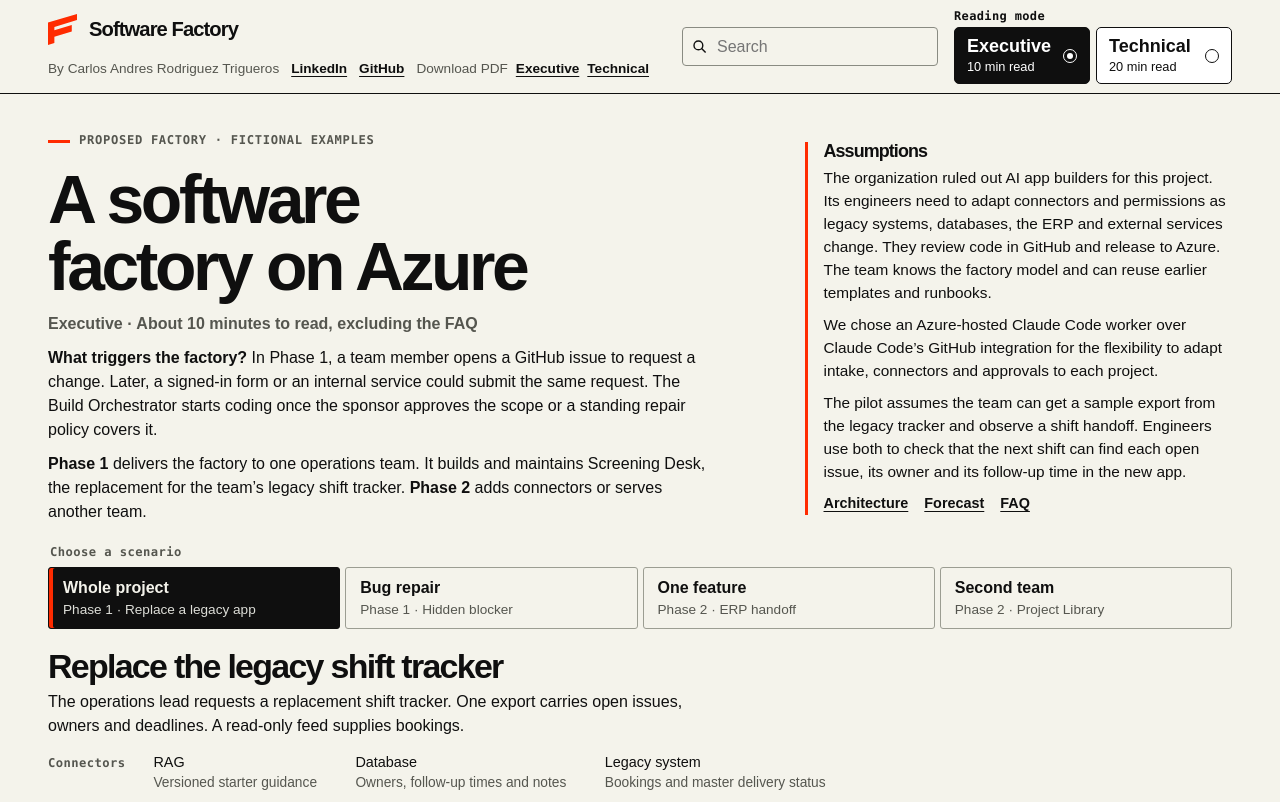
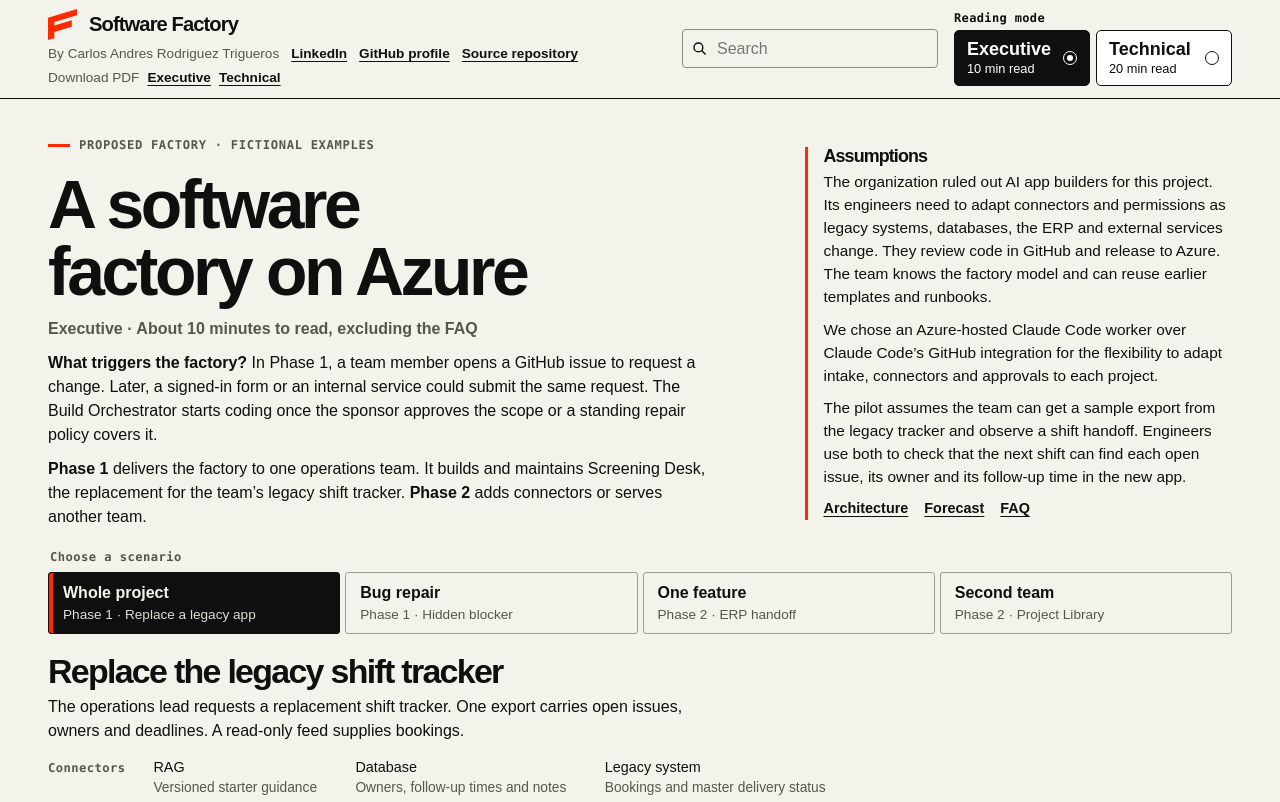
Before and after one commit to carlosan1708/software-factory-proposal, a plain HTML site: page site/index.html in a window 1280 px wide. Shown: the top 802 px of the page. Drawn offline with Linux system fonts and the light colour scheme.

Commit message:
Link the source repository from the presentation header

```diff
--- a/site/index.html
+++ b/site/index.html
@@ -1984,7 +1984,8 @@
           <span>By Carlos Andres Rodriguez Trigueros</span
           ><a rel="me" href="https://www.linkedin.com/in/carlosan1708/"
             >LinkedIn</a
-          ><a rel="me" href="https://github.com/carlosan1708">GitHub</a>
+          ><a rel="me" href="https://github.com/carlosan1708">GitHub profile</a>
+          <a href="https://github.com/carlosan1708/software-factory-proposal">Source repository</a>
           <span class="pdf-downloads" role="group" aria-label="PDF downloads">
             Download PDF
             <a class="download-pdf" href="downloads/software-factory-executive.pdf" download aria-label="Download executive PDF">Executive</a>
```
Also changed, not shown: 3 other files.
